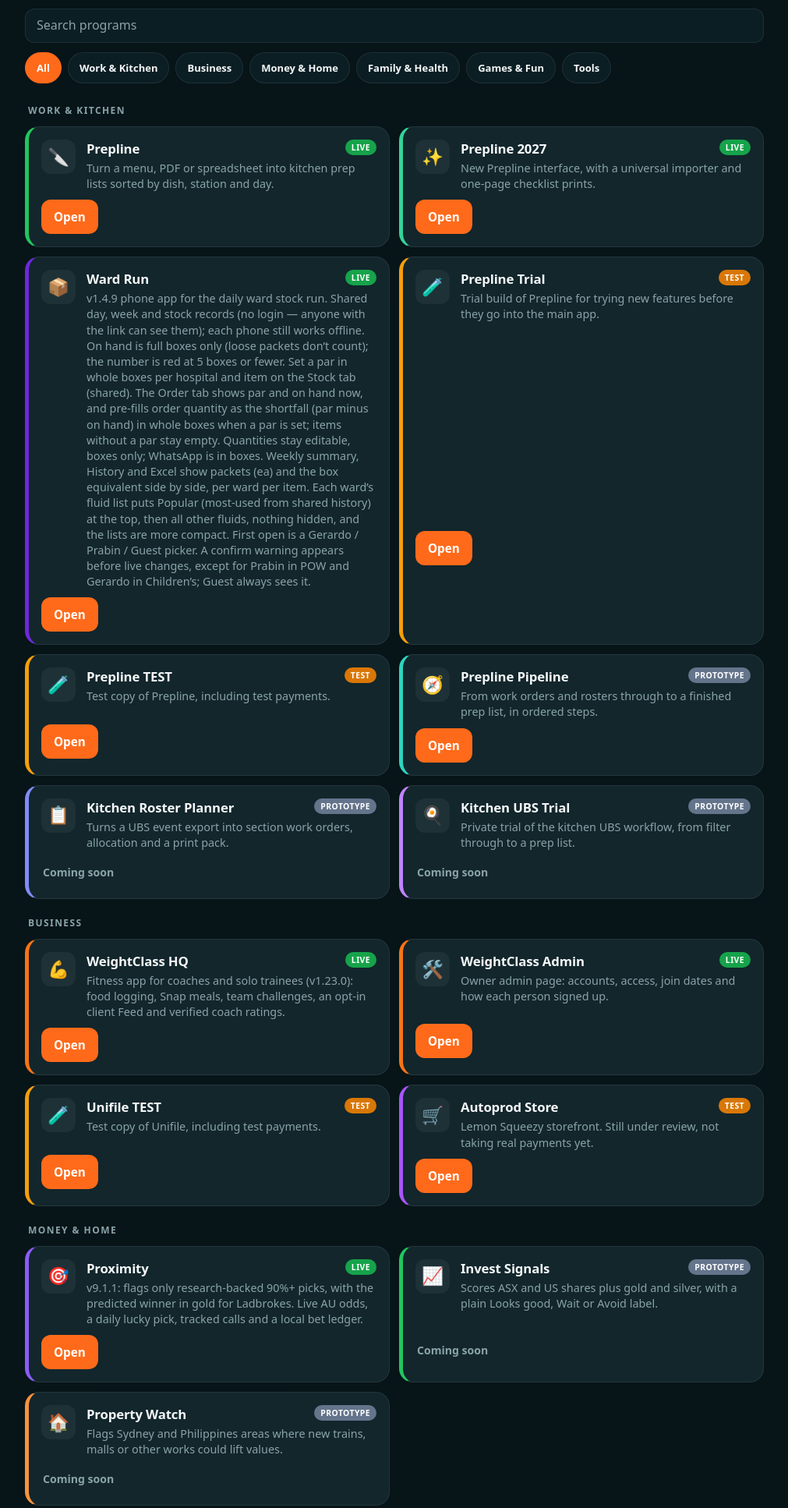
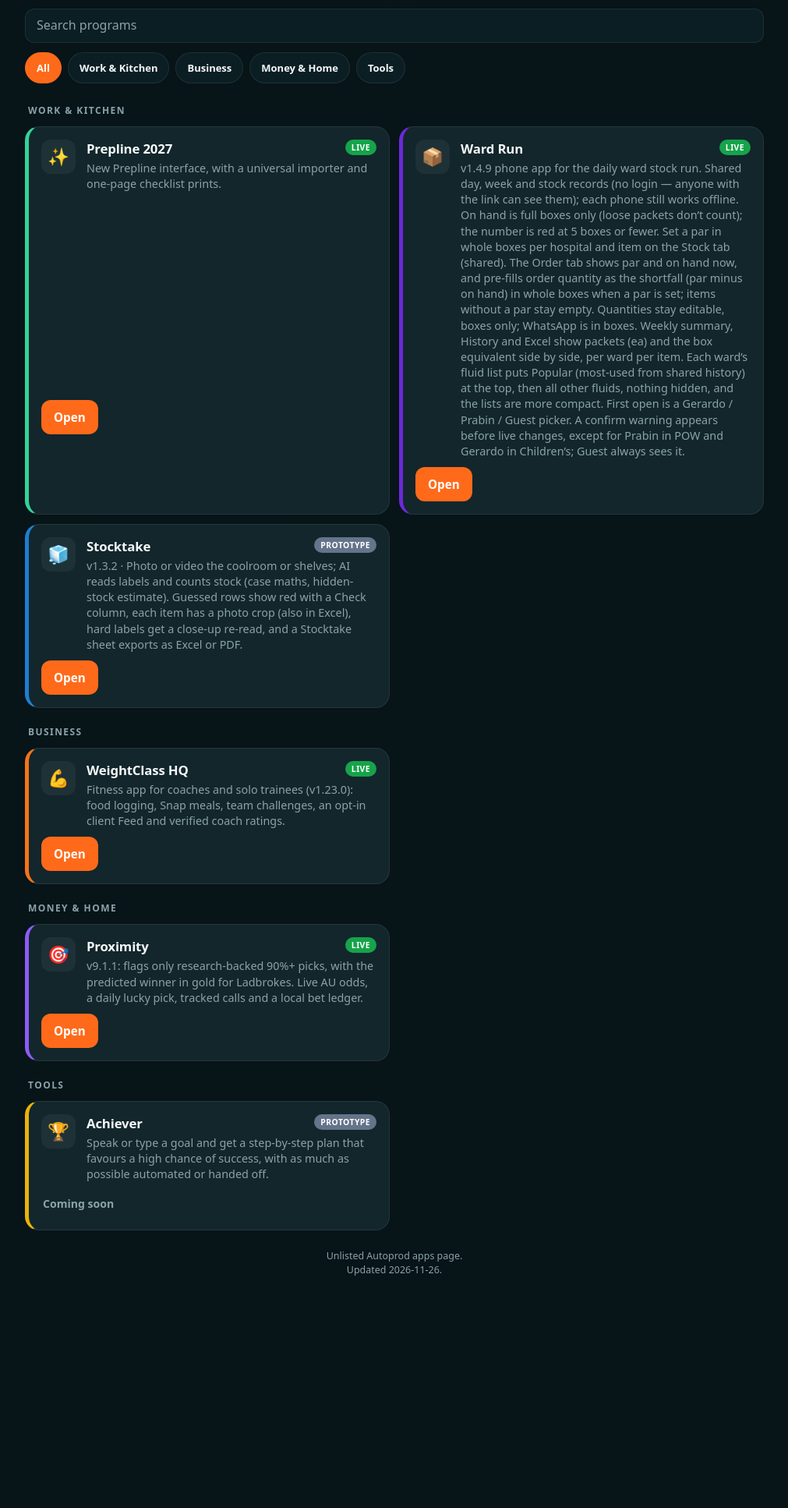
Before and after one commit to autoprod-dev/apps-hub, a plain HTML site: page index.html in a window 1280 px wide. Shown: the part 113-2047 px from the top of the page at 78% size, without its empty margins (134-1145 px from the left). After the commit the page ends 1780 px from the top, so only its background shows below. Drawn offline with Linux system fonts and the light colour scheme.

Commit message:
Show only six programs on the public launcher.
Keep WeightClass HQ, Prepline 2027, Proximity, Ward Run, Stocktake and Achiever visible. Hide every other tile, including Unifile TEST and Snootfood, without deleting files. Hidden entries are in hidden-programs.json so they can be moved back.

```diff
--- a/programs.json
+++ b/programs.json
@@ -14,26 +14,6 @@
       "accent": "#f97316"
     },
     {
-      "id": "weightclass-admin",
-      "name": "WeightClass Admin",
-      "description": "Owner admin page: accounts, access, join dates and how each person signed up.",
-      "status": "Live",
-      "category": "Business",
-      "url": "https://www.weightclassonline.com.au/app/admin.html",
-      "icon": "🛠️",
-      "accent": "#f97316"
-    },
-    {
-      "id": "prepline",
-      "name": "Prepline",
-      "description": "Turn a menu, PDF or spreadsheet into kitchen prep lists sorted by dish, station and day.",
-      "status": "Live",
-      "category": "Work & Kitchen",
-      "url": "https://autoprod-dev.github.io/preplist-sorter/",
-      "icon": "🔪",
-      "accent": "#22c55e"
-    },
-    {
       "id": "prepline-2027",
       "name": "Prepline 2027",
       "description": "New Prepline interface, with a universal importer and one-page checklist prints.",
@@ -42,16 +22,6 @@
       "url": "https://autoprod-dev.github.io/prepline-2027/",
       "icon": "✨",
       "accent": "#34d399"
-    },
-    {
-      "id": "toddler-food-explorer",
-      "name": "Toddler Food Explorer",
-      "description": "Log foods a little one tries and get gentle ideas for what to offer next.",
-      "status": "Live",
-      "category": "Family & Health",
-      "url": "https://autoprod-dev.github.io/toddler-food-explorer/",
-      "icon": "🍎",
-      "accent": "#fb7185"
     },
     {
       "id": "proximity",
@@ -64,16 +34,6 @@
       "accent": "#8b5cf6"
     },
     {
-      "id": "punchman",
-      "name": "Punchman",
-      "description": "v1.0.1 idle ring brawler by Autoprod: punch endless waves, spend gold on upgrades, talents and your crew. No energy.",
-      "status": "Live",
-      "category": "Games & Fun",
-      "url": "https://autoprod-dev.github.io/punchman/",
-      "icon": "🥊",
-      "accent": "#5a92d8"
-    },
-    {
       "id": "ward-run",
       "name": "Ward Run",
       "description": "v1.4.9 phone app for the daily ward stock run. Shared day, week and stock records (no login — anyone with the link can see them); each phone still works offline. On hand is full boxes only (loose packets don’t count); the number is red at 5 boxes or fewer. Set a par in whole boxes per hospital and item on the Stock tab (shared). The Order tab shows par and on hand now, and pre-fills order quantity as the shortfall (par minus on hand) in whole boxes when a par is set; items without a par stay empty. Quantities stay editable, boxes only; WhatsApp is in boxes. Weekly summary, History and Excel show packets (ea) and the box equivalent side by side, per ward per item. Each ward’s fluid list puts Popular (most-used from shared history) at the top, then all other fluids, nothing hidden, and the lists are more compact. First open is a Gerardo / Prabin / Guest picker. A confirm warning appears before live changes, except for Prabin in POW and Gerardo in Children’s; Guest always sees it.",
@@ -84,94 +44,14 @@
       "accent": "#6d28d9"
     },
     {
-      "id": "prepline-trial",
-      "name": "Prepline Trial",
-      "description": "Trial build of Prepline for trying new features before they go into the main app.",
-      "status": "Test",
-      "category": "Work & Kitchen",
-      "url": "https://autoprod-dev.github.io/prepline-trial-preview/",
-      "icon": "🧪",
-      "accent": "#f59e0b"
-    },
-    {
-      "id": "prepline-test",
-      "name": "Prepline TEST",
-      "description": "Test copy of Prepline, including test payments.",
-      "status": "Test",
-      "category": "Work & Kitchen",
-      "url": "https://autoprod-dev.github.io/prepline-test/",
-      "icon": "🧪",
-      "accent": "#f59e0b"
-    },
-    {
-      "id": "unifile-test",
-      "name": "Unifile TEST",
-      "description": "Test copy of Unifile, including test payments.",
-      "status": "Test",
-      "category": "Business",
-      "url": "https://autoprod-dev.github.io/unifile-test/",
-      "icon": "🧪",
-      "accent": "#f59e0b"
-    },
-    {
-      "id": "autoprod-store",
-      "name": "Autoprod Store",
-      "description": "Lemon Squeezy storefront. Still under review, not taking real payments yet.",
-      "status": "Test",
-      "category": "Business",
-      "url": "https://autoprod-dev.lemonsqueezy.com",
-      "icon": "🛒",
-      "accent": "#a855f7"
-    },
-    {
-      "id": "prepline-pipeline",
-      "name": "Prepline Pipeline",
-      "description": "From work orders and rosters through to a finished prep list, in ordered steps.",
+      "id": "dairy-stocktake",
+      "name": "Stocktake",
+      "description": "v1.3.2 · Photo or video the coolroom or shelves; AI reads labels and counts stock (case maths, hidden-stock estimate). Guessed rows show red with a Check column, each item has a photo crop (also in Excel), hard labels get a close-up re-read, and a Stocktake sheet exports as Excel or PDF.",
       "status": "Prototype",
       "category": "Work & Kitchen",
-      "url": "https://autoprod-dev.github.io/prepline-pipeline/",
-      "icon": "🧭",
-      "accent": "#2dd4bf"
-    },
-    {
-      "id": "invest-signals",
-      "name": "Invest Signals",
-      "description": "Scores ASX and US shares plus gold and silver, with a plain Looks good, Wait or Avoid label.",
-      "status": "Prototype",
-      "category": "Money & Home",
-      "url": null,
-      "icon": "📈",
-      "accent": "#22c55e"
-    },
-    {
-      "id": "property-watch",
-      "name": "Property Watch",
-      "description": "Flags Sydney and Philippines areas where new trains, malls or other works could lift values.",
-      "status": "Prototype",
-      "category": "Money & Home",
-      "url": null,
-      "icon": "🏠",
-      "accent": "#fb923c"
-    },
-    {
-      "id": "kitchen-roster",
-      "name": "Kitchen Roster Planner",
-      "description": "Turns a UBS event export into section work orders, allocation and a print pack.",
-      "status": "Prototype",
-      "category": "Work & Kitchen",
-      "url": null,
-      "icon": "📋",
-      "accent": "#818cf8"
-    },
-    {
-      "id": "kitchen-ubs-trial",
-      "name": "Kitchen UBS Trial",
-      "description": "Private trial of the kitchen UBS workflow, from filter through to a prep list.",
-      "status": "Prototype",
-      "category": "Work & Kitchen",
-      "url": null,
-      "icon": "🍳",
-      "accent": "#c084fc"
+      "url": "https://autoprod-dev.github.io/ap-static/7cbc21c21d4ccb7798c5166c64d226de/",
+      "icon": "🧊",
+      "accent": "#1d7fd1"
     },
     {
       "id": "achiever",
@@ -182,16 +62,6 @@
       "url": null,
       "icon": "🏆",
       "accent": "#eab308"
-    },
-    {
-      "id": "sydney-parking-finder",
-      "name": "Sydney Parking Finder",
-      "description": "v1.1.0 · Uses GPS to find the nearest 1P to 5P parking in the City of Sydney, with walking directions and optional parked-here reports. Availability is not live sensor data.",
-      "status": "Prototype",
-      "category": "Tools",
-      "url": null,
-      "icon": "🅿️",
-      "accent": "#2563eb"
     }
   ]
 }
```
Also changed, not shown: hidden-programs.json (added, +175 -0 lines), index.html (+6 -136 lines).
